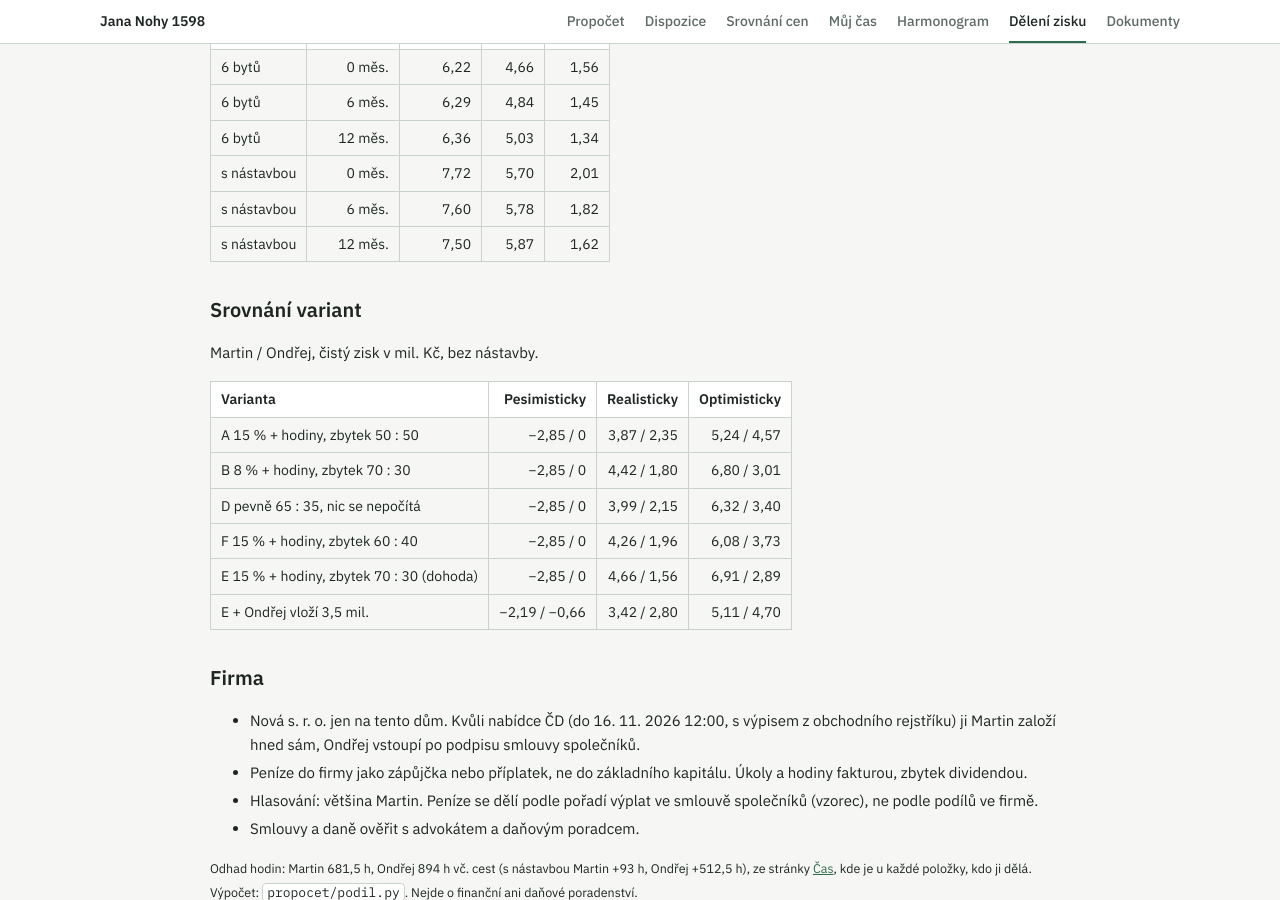
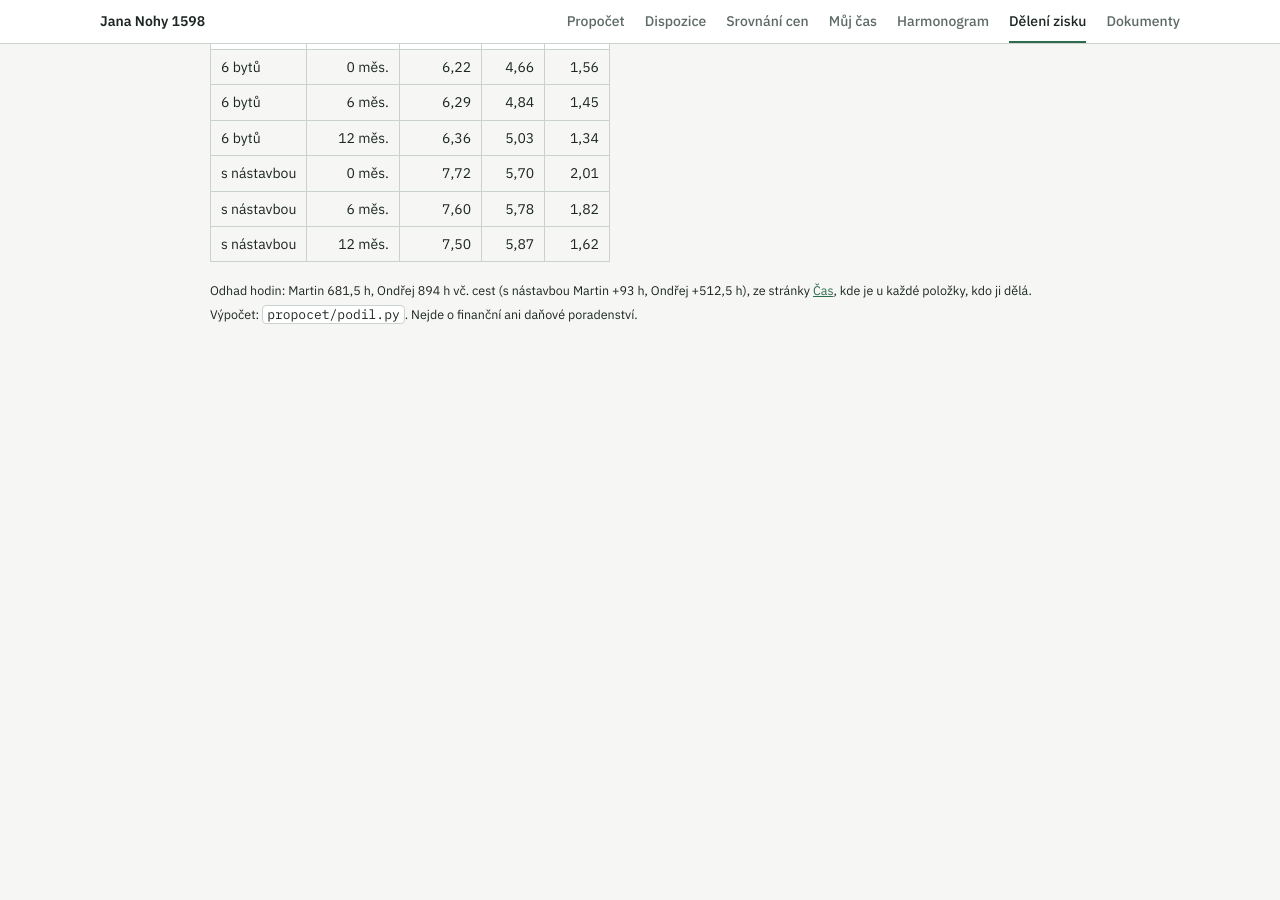
Before and after one commit to MartinCerny-awin/benesov, a Jekyll site: the page built from propocet/podil.md, in a window 1280 px wide and 900 px high, scrolled down 1349 px. Built offline with Jekyll 4.4.1, drawn with Linux system fonts in a browser that asks for light colours; our own code applies the rules of GitHub Pages for plain Markdown files; after the commit the page ends 1754 px from its top, so only the background shows below that.

Commit message:
Aktualizace 2026-11-06 14:07

```diff
--- a/propocet/podil.md
+++ b/propocet/podil.md
@@ -52,24 +52,4 @@ Když Ondřej vloží 3,5 mil. 3 měsíce po koupi, firma jimi vrátí stejnou
 | s nástavbou | 6 měs. | 7,60 | 5,78 | 1,82 |
 | s nástavbou | 12 měs. | 7,50 | 5,87 | 1,62 |
 
-## Srovnání variant
-
-Martin / Ondřej, čistý zisk v mil. Kč, bez nástavby.
-
-| Varianta | Pesimisticky | Realisticky | Optimisticky |
-|---|--:|--:|--:|
-| A 15 % + hodiny, zbytek 50 : 50 | −2,85 / 0 | 3,87 / 2,35 | 5,24 / 4,57 |
-| B 8 % + hodiny, zbytek 70 : 30 | −2,85 / 0 | 4,42 / 1,80 | 6,80 / 3,01 |
-| D pevně 65 : 35, nic se nepočítá | −2,85 / 0 | 3,99 / 2,15 | 6,32 / 3,40 |
-| F 15 % + hodiny, zbytek 60 : 40 | −2,85 / 0 | 4,26 / 1,96 | 6,08 / 3,73 |
-| E 15 % + hodiny, zbytek 70 : 30 (dohoda) | −2,85 / 0 | 4,66 / 1,56 | 6,91 / 2,89 |
-| E + Ondřej vloží 3,5 mil. | −2,19 / −0,66 | 3,42 / 2,80 | 5,11 / 4,70 |
-
-## Firma
-
-- Nová s. r. o. jen na tento dům. Kvůli nabídce ČD (do 16. 11. 2026 12:00, s výpisem z obchodního rejstříku) ji Martin založí hned sám, Ondřej vstoupí po podpisu smlouvy společníků.
-- Peníze do firmy jako zápůjčka nebo příplatek, ne do základního kapitálu. Úkoly a hodiny fakturou, zbytek dividendou.
-- Hlasování: většina Martin. Peníze se dělí podle pořadí výplat ve smlouvě společníků (vzorec), ne podle podílů ve firmě.
-- Smlouvy a daně ověřit s advokátem a daňovým poradcem.
-
 <small>Odhad hodin: Martin 681,5 h, Ondřej 894 h vč. cest (s nástavbou Martin +93 h, Ondřej +512,5 h), ze stránky <a href="/propocet/cas.html">Čas</a>, kde je u každé položky, kdo ji dělá. Výpočet: <code>propocet/podil.py</code>. Nejde o finanční ani daňové poradenství.</small>
```
